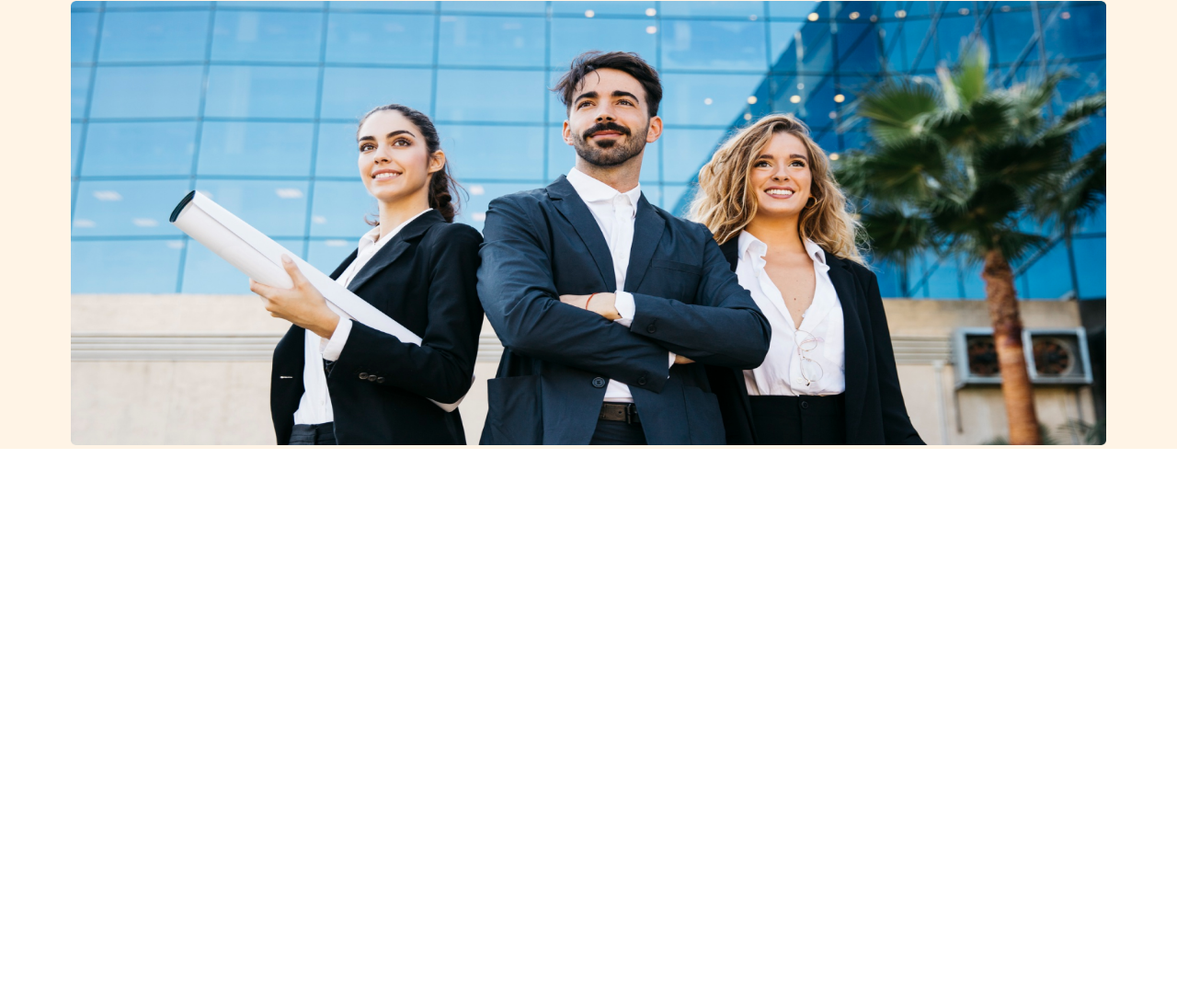
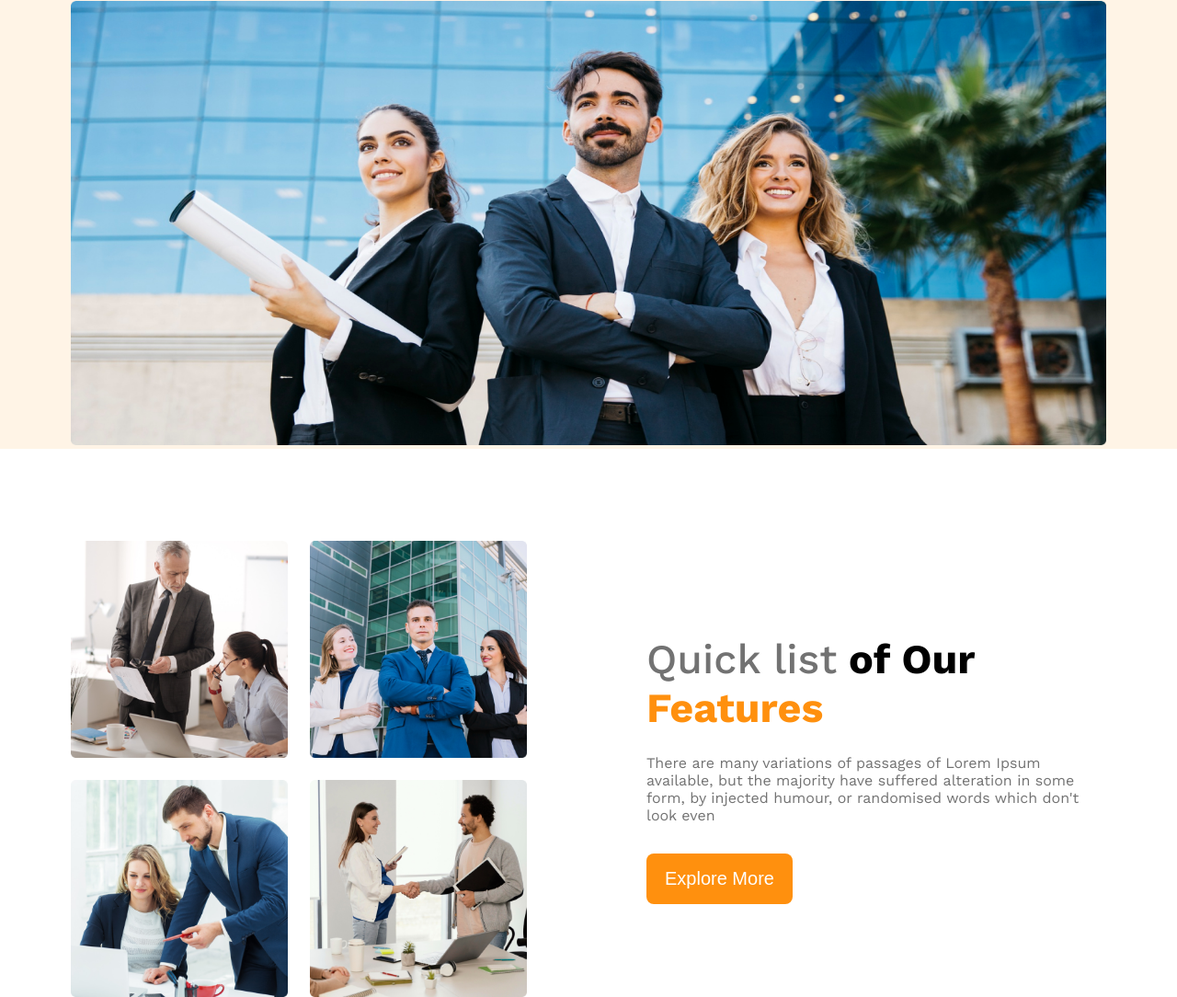
Before and after one commit to sumonDev9/g3-architects-website, a plain HTML site: page index.html in a window 1280 px wide. Shown: the part 419-1503 px from the top of the page at 92% size. Before the commit the page ends 907 px from the top, so only its background shows below. Drawn offline with nearby package versions, Linux system fonts and the light colour scheme.

Commit message:
added our feature and team

```diff
--- a/index.html
+++ b/index.html
@@ -34,8 +34,25 @@
           </div>
          <!-- banner section end here -->
     </header>
+
     <main>
-
+        <!-- Quick list of Our Features start here-->
+         <section class="teams display-flex">
+            <!--team images -->
+            <div class="team-img-container">
+                <img src="./images/team1.png" alt="two architects discussing about design">
+                <img src="./images/team2.png" alt="">
+                <img src="./images/team3.png" alt="">
+                <img src="./images/team4.png" alt="">
+            </div>
+            <!-- content -->
+            <div class="our-features">
+                <h3 class="feature-title"><span id="quick-list" class="text-light-gray">Quick list</span> <span>of Our</span> <span class="text-primary">Features</span></h3>
+                <p class="feature-description text-light-gray">There are many variations of passages of Lorem Ipsum available, but the majority have suffered alteration in some form, by injected humour, or randomised words which don't look even</p>
+                <button class="btn-primary">Explore More</button>
+            </div>
+         </section>
+        <!-- Quick list of Our Features End here-->
     </main>
     <footer>
 
--- a/style/style.css
+++ b/style/style.css
@@ -17,6 +17,9 @@
 /* shared style */
 .display-flex{
     display: flex;
+}
+.text-primary{
+    color:  rgb(255, 144, 14);
 }
 /* dark 02 */
 .text-gray{
@@ -39,6 +42,14 @@
     padding: 16px 20px;
     font-size: 1.25rem;
 }
+main{
+    max-width: 1126px;
+    margin: 0 auto;
+}
+main > section{
+    margin-top: 100px;
+}
+
 /* header style start here */
 
 /* navbar related styles */
@@ -87,17 +98,80 @@
 .banner-image{
     width: 1126px;
     height: 483px;
+
 }
 /* header style end here */
+/* main style start here */
+
+.teams{
+    align-items: center;
+}
+.team-img-container{
+display: grid;
+grid-template-columns: repeat(2, 1fr);
+gap: 24px;
+}
+.team-img-container img{
+    width: 236px;
+    height: 236px;
+
+}
+.our-features{
+    margin-left:130px;
+    max-width: 537px;
+}
+#quick-list{
+ font-weight: 500;
+}
+.feature-title{
+    font-size: 2.8rem;
+    font-weight: 700;
+    margin-bottom: 24px;
+}
+.feature-description{
+    margin-bottom: 32px;
+}
+/* main style start here */
+
 
 
 /* responsive media query */
 @media screen and (max-width: 576px) {
-    .navbar, .nav-links{
+    .navbar, .nav-links, .teams{
         flex-direction: column;
     }
     .banner-image{
         width: 100%;
         height: 100%;
     }
+    .team-img-container{
+        grid-template-columns: repeat(1, 1fr);
+    }
+    .team-img-container img{
+        width: 100%;
+        height: 100%;
+    }
+    .our-features{
+        margin-left: 20px;
+    }
 }
+
+/* medium size device */
+@media screen and (min-width:576px) and (max-width:992px) {
+    .banner-image{
+        width: 100%;
+        height: 100%;
+    }
+    .teams{
+        flex-direction: column;
+    }
+
+    /* .banner-image{
+        width:342px;
+        height: 342px;
+
+    } */
+    .our-features{
+        margin: 50px auto;
+    }
+}
```
